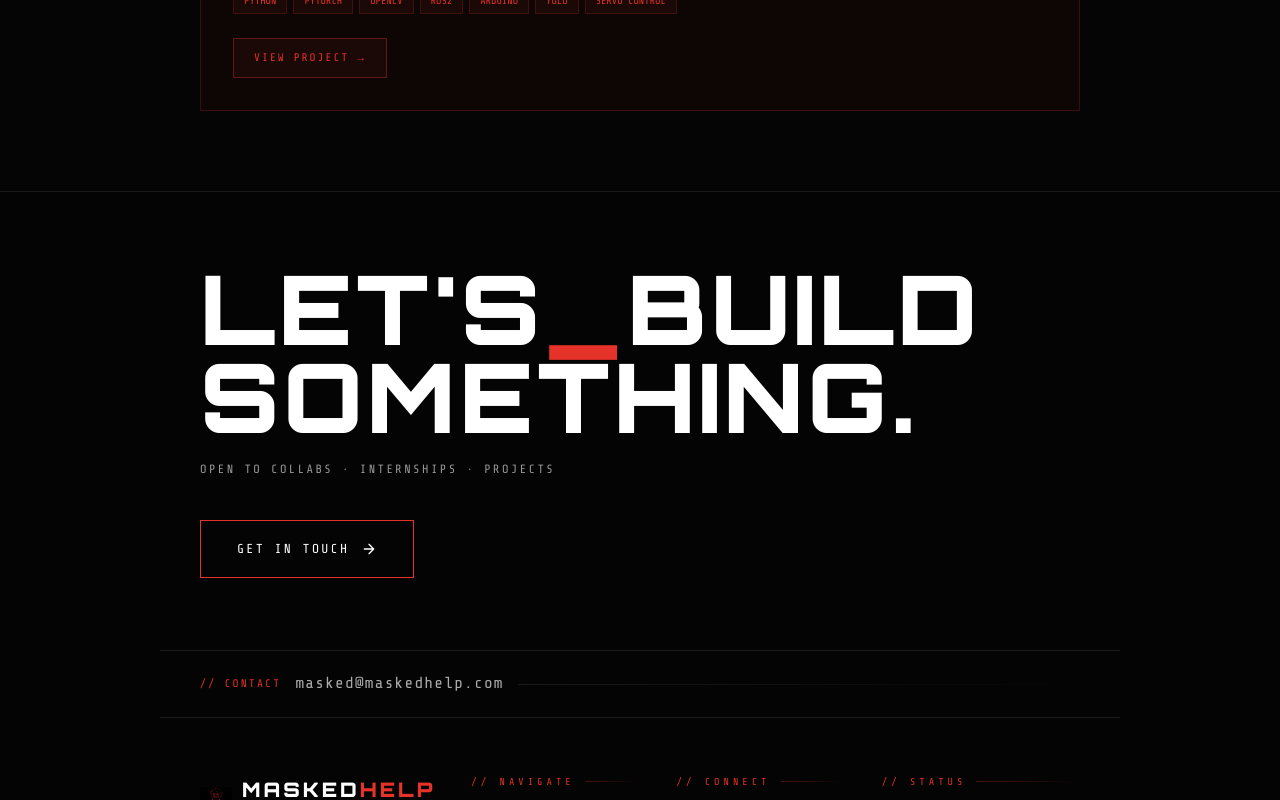
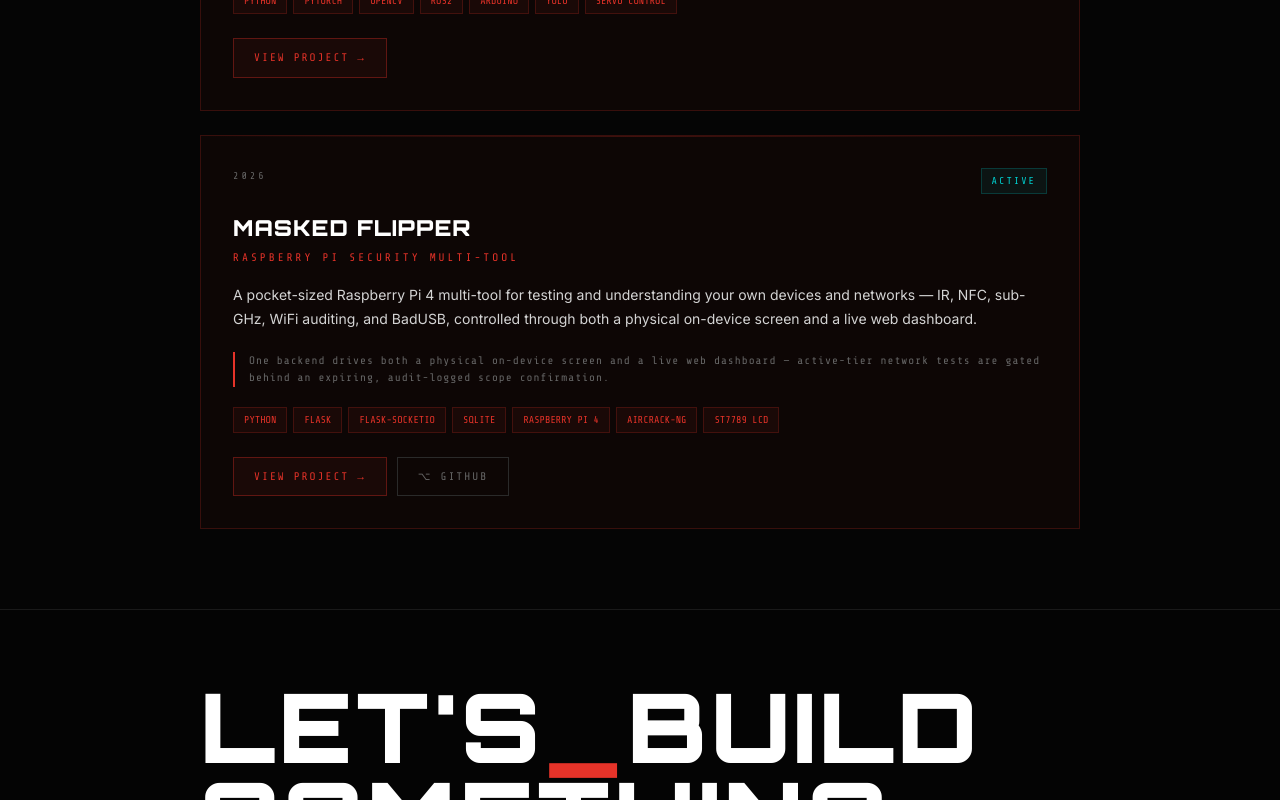
Before and after one commit to Maskedhelp2/webpage, a Next.js app: page /projects in a window 1280 px wide. Shown: the part 1480-2280 px from the top of the page. Built offline with nearby package versions, Linux system fonts and the light colour scheme.

Commit message:
Add Masked Flipper project

```diff
--- a/src/data/projects.ts
+++ b/src/data/projects.ts
@@ -50,4 +50,17 @@
     team: ['Karthik Kumar'],
     highlight: '>90% classification accuracy across 4 waste categories with custom-trained YOLO.',
   },
+  {
+  slug: 'masked-flipper',
+  name: 'MASKED FLIPPER',
+  subtitle: 'RASPBERRY PI SECURITY MULTI-TOOL',
+  year: '2026',
+  status: 'ACTIVE',
+  description: 'A pocket-sized Raspberry Pi 4 multi-tool for testing and understanding your own devices and networks — IR, NFC, sub-GHz, WiFi auditing, and BadUSB, controlled through both a physical on-device screen and a live web dashboard.',
+  longDescription: 'Built for a 2026 hackathon, Masked Flipper combines six hardware modules — infrared, NFC/RFID, sub-GHz radio, WiFi auditing, BadUSB HID, and onboard telemetry — behind a single Flask + Socket.IO backend. Every module shares one lifecycle interface, so the same backend drives both a 240x240 on-device screen navigated by a 4x4 keypad and a full browser dashboard over LAN. Active-tier actions — deauth testing, rogue AP, BadUSB firing — are gated behind an explicit scope-confirmation flow with a timestamped SQLite audit log, so every test against a real target is deliberate and recorded, not accidental.',
+  stack: ['PYTHON', 'FLASK', 'FLASK-SOCKETIO', 'SQLITE', 'RASPBERRY PI 4', 'AIRCRACK-NG', 'ST7789 LCD'],
+  github: 'https://github.com/POLARI-S',
+  team: ['Arindam Maity'],
+  highlight: 'One backend drives both a physical on-device screen and a live web dashboard — active-tier network tests are gated behind an expiring, audit-logged scope confirmation.',
+},
 ]
```
